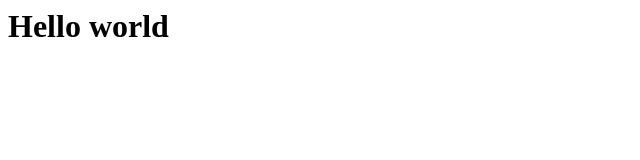
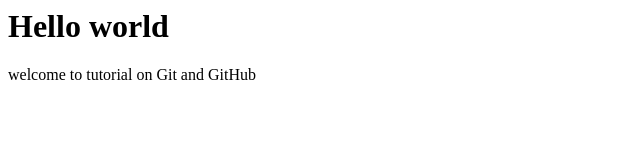
Before and after one commit to KanagarajKj/git-tutorial, a plain HTML site: page index.html in a window 1280 px wide. Shown: the whole page, without its empty margins (0-640 px from the left). Drawn offline with Linux system fonts and the light colour scheme.

Commit message:
added welcome message

```diff
--- a/index.html
+++ b/index.html
@@ -4,6 +4,7 @@
 
  <body>
  <h1>Hello world</h1>
+<p>welcome to tutorial on Git and GitHub</p>
  </body>
 
 </html>
```
